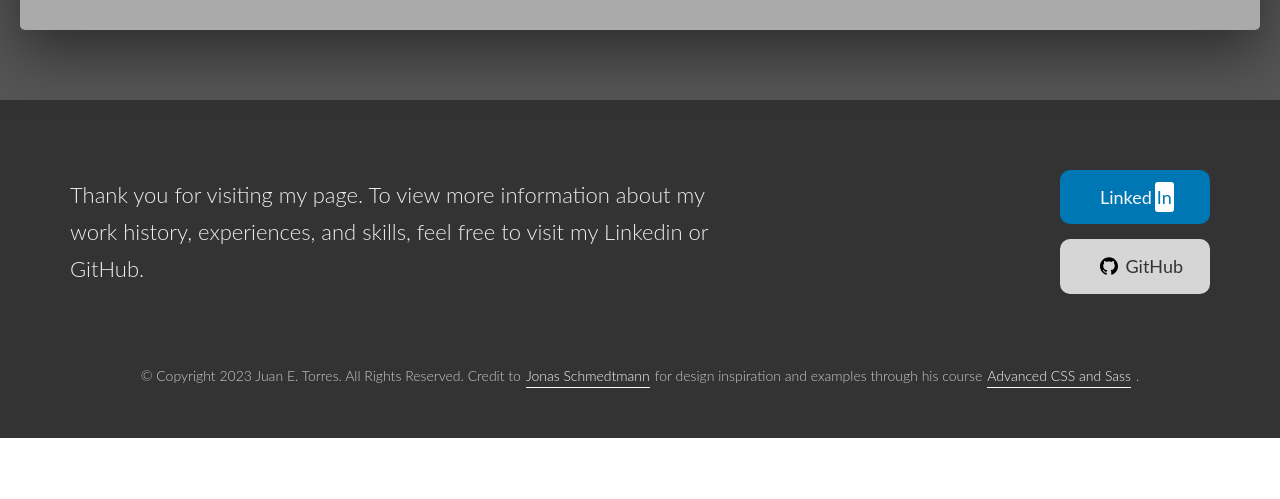
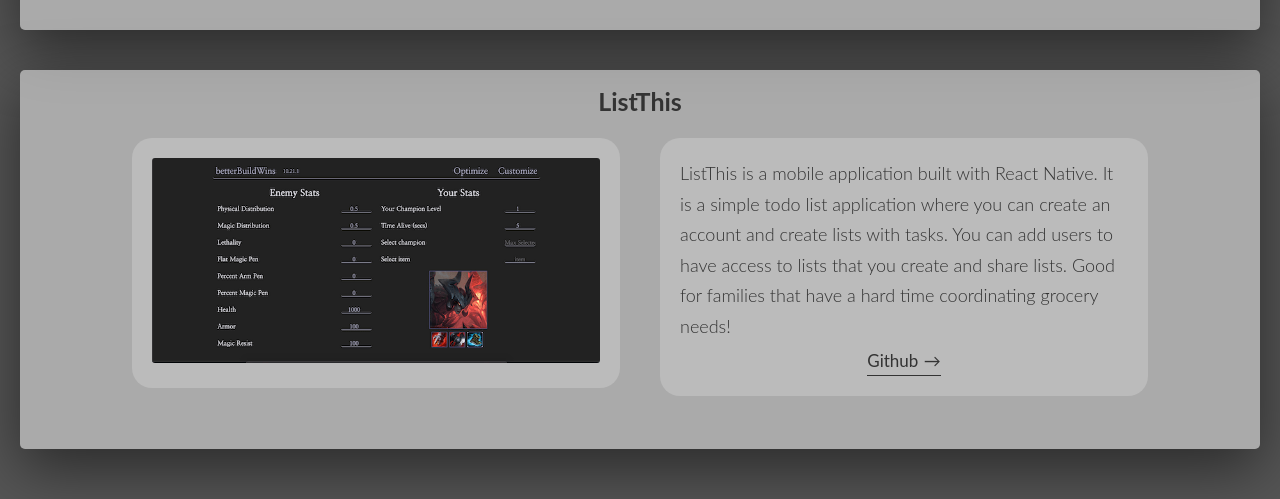
Before and after one commit to j-e-torres/juan-e-torres-portfolio, a React (Vite) app: page / in a window 1280 px wide. Shown: the part 3273-3772 px from the top of the page. Before the commit the page ends 3711 px from the top, so only its background shows below. Built offline with nearby package versions, Linux system fonts and the light colour scheme.

Commit message:
refactor(projects-component): dry out projects array to utils folder, update project interfaces, create mediahandler in project.tsx

```diff
--- a/src/components/projects/components/project.tsx
+++ b/src/components/projects/components/project.tsx
@@ -1,9 +1,44 @@
-import { ProjectInterface } from "../projects.component"
+import {ProjectInterface} from '../utils/projects.const';
 
 interface Props {
   project: ProjectInterface;
 }
 export function ProjectComponent(props: Readonly<Props>) {
+  const mediaHandler = () => {
+    switch (props.project.mediaType) {
+      case 'webm':
+      case 'mp4':
+        return (
+          <figure className="project__figure project__figure--demo">
+            <video className="project__demo-video" controls muted>
+              <source src={props.project.media.video} type="video/mp4" />
+              <source src={props.project.media.video} type="video/webm" />
+              Your browser is not supported!
+            </video>
+          </figure>
+        );
+      default:
+        return (
+          <picture className="project__figure project__figure--screenshot">
+            <source
+              srcSet={`
+              ${props.project.media.files?.small}  1x,
+              ${props.project.media.files?.medium} 2x
+            `}
+              media="(max-width: 2500px)"
+            />
+            <img
+              srcSet={`
+                ${props.project.media.files?.large} 1x,
+                ${props.project.media.files?.large} 2x
+              `}
+              alt="betterBuildWins"
+              className="project__screenshot"
+            />
+          </picture>
+        );
+    }
+  };
 
   return (
     <div className="project">
@@ -12,18 +47,12 @@ export function ProjectComponent(props: Readonly<Props>) {
       </div>
 
       <div className="project__details">
-        <figure className="project__figure project__figure--demo">
-          <video className="project__demo-video" controls muted>
-            <source src={props.project.media} type="video/mp4" />
-            <source src={props.project.media} type="video/webm" />
-            Your browser is not supported!
-          </video>
-        </figure>
+        {mediaHandler()}
 
         <div className="project__description">
-          ListThis is a mobile application built with React Native. It is a simple todo list application where you
-          can create an account and create lists with tasks. You can add users to have access to lists that you
-          create and share lists. Good for families that have a hard time coordinating grocery needs!
+          ListThis is a mobile application built with React Native. It is a simple todo list application where you can
+          create an account and create lists with tasks. You can add users to have access to lists that you create and
+          share lists. Good for families that have a hard time coordinating grocery needs!
           <div className="project__info">
             <ul className="global-list">
               <li className="global-list__project-li">
@@ -51,6 +80,5 @@ export function ProjectComponent(props: Readonly<Props>) {
         </div>
       </div>
     </div>
-
-  )
+  );
 }
--- a/src/components/projects/projects.component.tsx
+++ b/src/components/projects/projects.component.tsx
@@ -1,31 +1,8 @@
 import './projects.styles.scss';
 
-// import betterBuildWinsSmall from '../../assets/img/betterBuildWins-small.png';
-// import betterBuildWinsMedium from '../../assets/img/betterBuildWins-medium.png';
-// import betterBuildWinsLarge from '../../assets/img/betterBuildWins-large.png';
+import {ProjectComponent} from './components/project';
+import { projects } from './utils/projects.const';
 
-import listThisDemo from '../../assets/img/video/listThisDemo.webm';
-import { ProjectComponent } from './components/project';
-
-export type MediaType = 'webm';
-export interface ProjectInterface {
-  projectName: string;
-  media: string;
-  mediaType: MediaType;
-  projectDescription: string;
-  githubUrl: string;
-  githubUrlTitle: string;
-}
-const projects: ProjectInterface[] = [
-  {
-    projectName: 'ListThis',
-    media: listThisDemo,
-    mediaType: 'webm',
-    projectDescription: "ListThis is a mobile application built with React Native. It is a simple todo list application where you can create an account and create lists with tasks. You can add users to have access to lists that you create and share lists. Good for families that have a hard time coordinating grocery needs!",
-    githubUrl: 'https://github.com/j-e-torres/ListThis',
-    githubUrlTitle: 'Github'
-  }
-]
 export function Projects() {
   return (
     <section id="section-projects" className="section-projects">
@@ -36,73 +13,9 @@ export function Projects() {
       </div>
 
       <div className="projects">
-        {/* <div className="project">
-          <div className="util-mb-4">
-            <h3 className="heading-tertiary">betterBuildWins</h3>
-          </div>
-
-          <div className="project__details">
-            <picture className="project__figure project__figure--screenshot">
-              <source
-                srcSet={`
-                ${betterBuildWinsSmall}  1x,
-                ${betterBuildWinsMedium} 2x
-              `}
-                media="(max-width: 2500px)"
-              />
-              <img
-                srcSet={`
-                ${betterBuildWinsLarge} 1x,
-                ${betterBuildWinsLarge} 2x
-              `}
-                alt="betterBuildWins"
-                className="project__screenshot"
-              />
-            </picture>
-
-            <div className="project__description">
-              <p>
-                League of Legends tool where you can customize parameters and test out different combinations of
-                Champions and Items to see what stats you gain. This includes a Champion stats breakdown similar to what
-                you see in game. You can also view your calculated Auto Attack DPS and Effective HP. The website is
-                still a work in progress.
-              </p>
-
-              <div className="project__info">
-                <ul className="global-list">
-                  <li className="global-list__project-li">
-                    <a
-                      rel="noopener"
-                      href="https://github.com/j-e-torres/betterBuildWins"
-                      className="global-list__link global-list__link--project"
-                      target="_blank"
-                    >
-                      Github <span>&rarr;</span>
-                    </a>
-                  </li>
-                  <li className="global-list__project-li">
-                    <a
-                      rel="noopener"
-                      href="https://betterbuildwins.herokuapp.com/"
-                      className="global-list__link global-list__link--project"
-                      target="_blank"
-                    >
-                      betterBuildWins <span>&rarr;</span>
-                    </a>
-                  </li>
-                </ul>
-
-                <div className="project__tech-stack"></div>
-              </div>
-            </div>
-          </div>
-        </div> */}
-
-
-
-
-        <ProjectComponent project={projects[0]} />
-
+        {projects.map((project) => {
+          return <ProjectComponent key={project.projectName} project={project} />;
+        })}
       </div>
     </section>
   );
--- /dev/null
+++ b/src/components/projects/utils/projects.const.tsx
@@ -0,0 +1,57 @@
+import betterBuildWinsSmall from '../../../assets/img/betterBuildWins-small.png';
+import betterBuildWinsMedium from '../../../assets/img/betterBuildWins-medium.png';
+import betterBuildWinsLarge from '../../../assets/img/betterBuildWins-large.png';
+
+import listThisDemo from '../../../assets/img/video/listThisDemo.webm';
+
+
+export type MediaType = 'webm' | 'mp4' | 'png';
+
+interface FileSizeInterface {
+  small?: string;
+  medium?: string;
+  large?: string;
+}
+export interface MediaInterface {
+  video?: string;
+  files?: FileSizeInterface;
+}
+
+export interface ProjectInterface {
+  projectName: string;
+  media: MediaInterface;
+  mediaType: MediaType;
+  projectDescription: string;
+  githubUrl: string;
+  githubUrlTitle: string;
+}
+
+
+export const projects: ProjectInterface[] = [
+  {
+    projectName: 'ListThis',
+    media: {
+      video: listThisDemo,
+    },
+    mediaType: 'webm',
+    projectDescription:
+      'ListThis is a mobile application built with React Native. It is a simple todo list application where you can create an account and create lists with tasks. You can add users to have access to lists that you create and share lists. Good for families that have a hard time coordinating grocery needs!',
+    githubUrl: 'https://github.com/j-e-torres/ListThis',
+    githubUrlTitle: 'Github',
+  },
+  {
+    projectName: 'betterBuildWins',
+    media: {
+      files: {
+        small: betterBuildWinsSmall,
+        medium: betterBuildWinsMedium,
+        large: betterBuildWinsLarge,
+      },
+    },
+    mediaType: 'png',
+    projectDescription:
+      'ListThis is a mobile application built with React Native. It is a simple todo list application where you can create an account and create lists with tasks. You can add users to have access to lists that you create and share lists. Good for families that have a hard time coordinating grocery needs!',
+    githubUrl: 'https://github.com/j-e-torres/ListThis',
+    githubUrlTitle: 'Github',
+  },
+];
```
